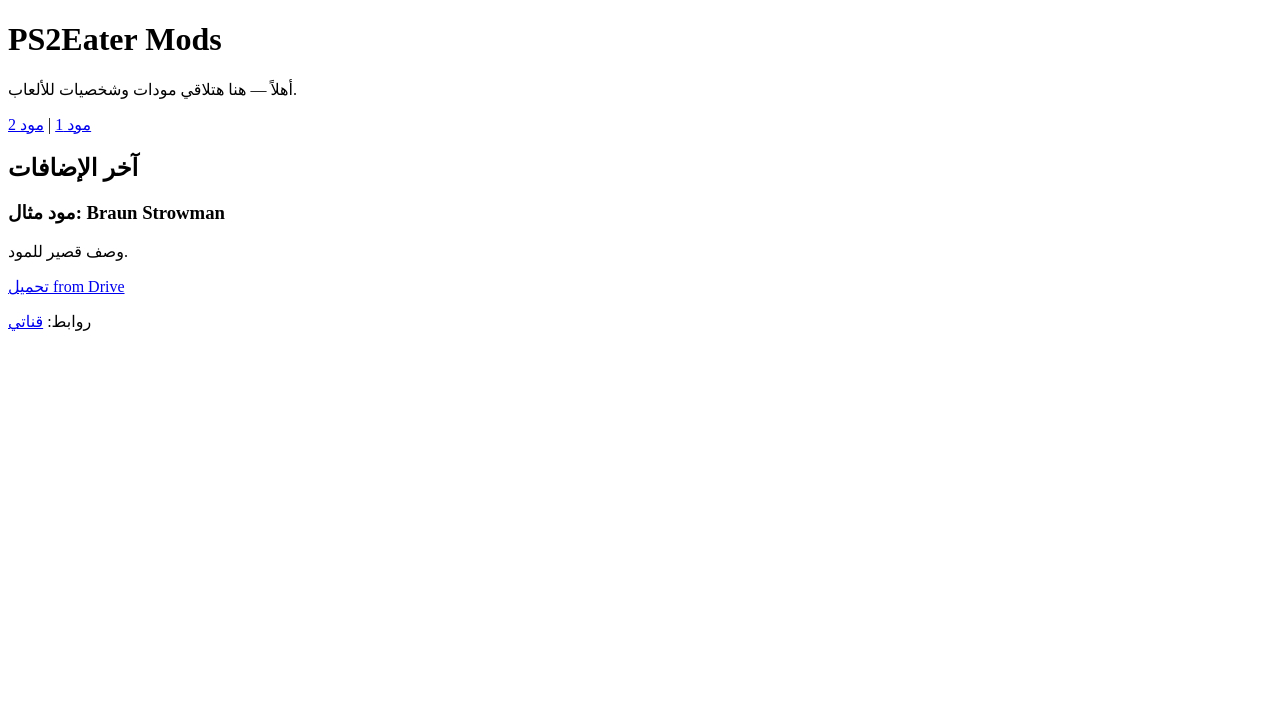
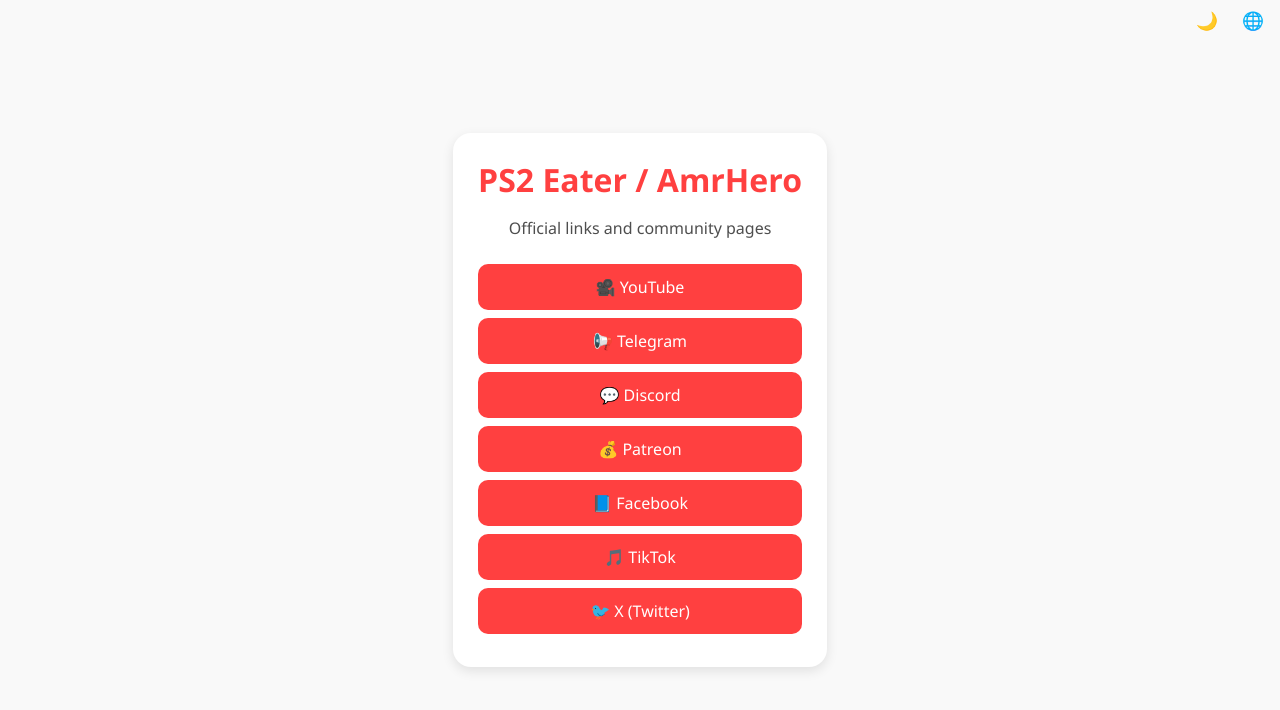
Before and after one commit to amrhero/amrhero.github.io, a plain HTML site: page index.html in a window 1280 px wide. Drawn offline with Linux system fonts and the light colour scheme.

Commit message:
update homepage

```diff
--- a/index.html
+++ b/index.html
@@ -1,35 +1,124 @@
-<!doctype html>
-<html lang="ar">
+<!DOCTYPE html>
+<html lang="en">
 <head>
-  <meta charset="utf-8">
-  <meta name="viewport" content="width=device-width,initial-scale=1">
-  <title>PS2Eater Mods — الصفحة الرئيسية</title>
-  <meta name="description" content="مجموعتي من مودات WWE وملفات PS2 للتحميل — صور، وصف، وروابط تحميل.">
-  <link rel="icon" href="/favicon.ico">
+  <meta charset="UTF-8" />
+  <meta name="viewport" content="width=device-width, initial-scale=1.0" />
+  <title>PS2 Eater | AmrHero</title>
+  <style>
+    :root {
+      --bg: #f9f9f9;
+      --text: #222;
+      --card: #fff;
+      --accent: #ff4040;
+    }
+    [data-theme="dark"] {
+      --bg: #121212;
+      --text: #f1f1f1;
+      --card: #1e1e1e;
+      --accent: #ff4040;
+    }
+    body {
+      margin: 0;
+      font-family: "Segoe UI", Arial, sans-serif;
+      background-color: var(--bg);
+      color: var(--text);
+      display: flex;
+      flex-direction: column;
+      align-items: center;
+      justify-content: center;
+      min-height: 100vh;
+      transition: background 0.3s, color 0.3s;
+    }
+    header {
+      position: absolute;
+      top: 10px;
+      right: 10px;
+    }
+    button {
+      background: none;
+      border: none;
+      font-size: 1.1rem;
+      cursor: pointer;
+      color: var(--text);
+      margin-left: 8px;
+    }
+    .container {
+      text-align: center;
+      max-width: 400px;
+      background: var(--card);
+      padding: 25px;
+      border-radius: 18px;
+      box-shadow: 0 4px 12px rgba(0,0,0,0.1);
+    }
+    h1 {
+      margin: 0;
+      color: var(--accent);
+    }
+    p {
+      opacity: 0.8;
+      margin-bottom: 25px;
+    }
+    .links a {
+      display: block;
+      background: var(--accent);
+      color: #fff;
+      text-decoration: none;
+      margin: 8px 0;
+      padding: 12px;
+      border-radius: 10px;
+      transition: 0.2s;
+      font-weight: 500;
+    }
+    .links a:hover {
+      transform: translateY(-2px);
+      opacity: 0.9;
+    }
+  </style>
 </head>
 <body>
   <header>
-    <h1>PS2Eater Mods</h1>
-    <p>أهلاً — هنا هتلاقي مودات وشخصيات للألعاب.</p>
-    <nav>
-      <a href="/mods/mod1.html">مود 1</a> |
-      <a href="/mods/mod2.html">مود 2</a>
-    </nav>
+    <button id="themeToggle">🌙</button>
+    <button id="langToggle">🌐</button>
   </header>
+  <div class="container">
+    <h1>PS2 Eater / AmrHero</h1>
+    <p id="desc">Official links and community pages</p>
+    <div class="links" id="links">
+      <a href="https://www.youtube.com/c/PS2Eater" target="_blank">🎥 YouTube</a>
+      <a href="https://t.me/ps2eater" target="_blank">📢 Telegram</a>
+      <a href="https://discord.gg/BvmDS3NWrB" target="_blank">💬 Discord</a>
+      <a href="https://www.patreon.com/PS2EATER" target="_blank">💰 Patreon</a>
+      <a href="https://www.facebook.com/PS2EATER" target="_blank">📘 Facebook</a>
+      <a href="https://www.tiktok.com/@ps2eater" target="_blank">🎵 TikTok</a>
+      <a href="https://x.com/amrheroher" target="_blank">🐦 X (Twitter)</a>
+    </div>
+  </div>
 
-  <main>
-    <section>
-      <h2>آخر الإضافات</h2>
-      <article>
-        <h3>مود مثال: Braun Strowman</h3>
-        <p>وصف قصير للمود.</p>
-        <a href="https://drive.google.com/..." target="_blank">تحميل from Drive</a>
-      </article>
-    </section>
-  </main>
+  <script>
+    const themeBtn = document.getElementById('themeToggle');
+    const langBtn = document.getElementById('langToggle');
+    const body = document.body;
+    let lang = 'en';
 
-  <footer>
-    <p>روابط: <a href="https://youtube.com/@PS2Eater">قناتي</a></p>
-  </footer>
+    themeBtn.onclick = () => {
+      const isDark = body.dataset.theme === 'dark';
+      body.dataset.theme = isDark ? 'light' : 'dark';
+      themeBtn.textContent = isDark ? '🌙' : '☀️';
+    };
+
+    langBtn.onclick = () => {
+      const langs = ['en', 'ar', 'es', 'hi'];
+      lang = langs[(langs.indexOf(lang) + 1) % langs.length];
+      setLanguage(lang);
+    };
+
+    function setLanguage(l) {
+      const desc = document.getElementById('desc');
+      if (l === 'ar') desc.textContent = 'الروابط الرسمية وقنوات التواصل';
+      else if (l === 'es') desc.textContent = 'Enlaces oficiales y comunidades';
+      else if (l === 'hi') desc.textContent = 'आधिकारिक लिंक और समुदाय पेज';
+      else desc.textContent = 'Official links and community pages';
+    }
+  </script>
 </body>
 </html>
```
